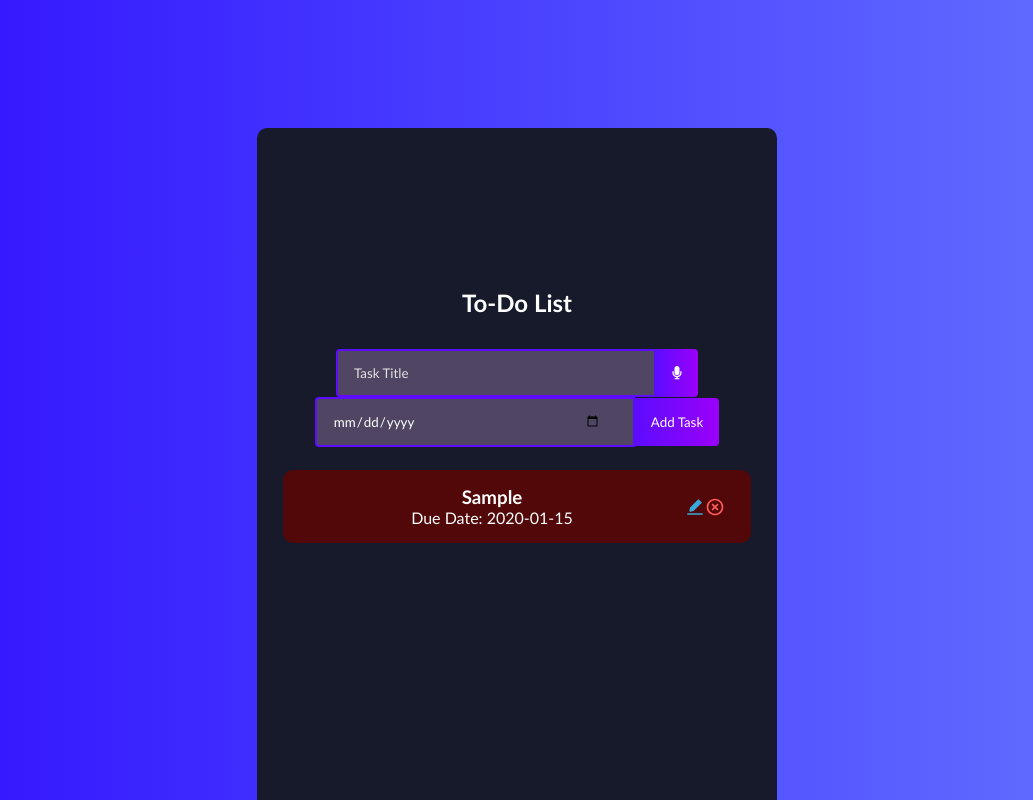
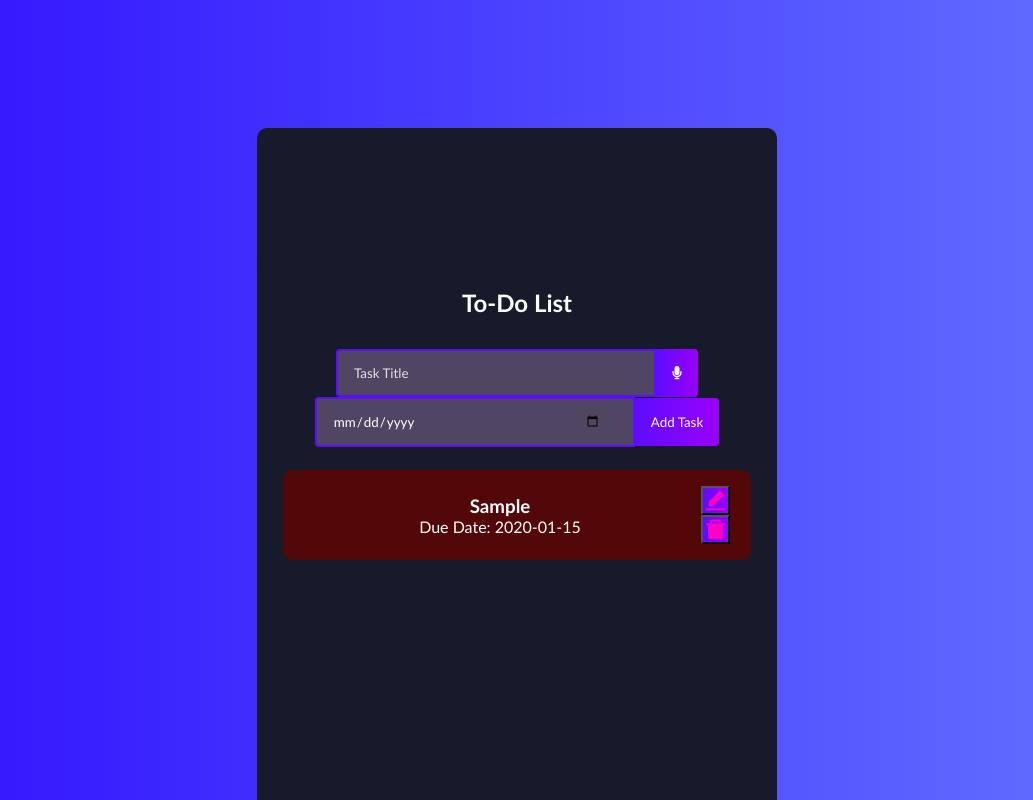
Before and after one commit to MUTInnovationLab/JUST-DO-IT, a React (Create React App) app: page / in a window 1280 px wide. Both pictures are taken after typing "Sample", "2020-01-15" into the empty fields and a click on the button "Add Task". Shown: the top 800 px of the page, without its empty margins (123-1156 px from the left). Built offline with nearby package versions, Linux system fonts and the light colour scheme.

Commit message:
icons update

```diff
--- a/src/App.css
+++ b/src/App.css
@@ -164,20 +164,26 @@ h1 {
 
 
 
-.icons {
+
+.delete-icon {
+  background: linear-gradient(90deg, rgba(93, 12, 255, 1) 0%, rgba(155, 0, 250, 1) 100%);
+  color: #ff00c8; /* Update the color for the delete icon */
+  cursor: pointer;
   display: flex;
   align-items: center;
-  margin-right: 10px;
+  margin-right: 5px;
+  font-size: 25px; /* Update the font size to change the icon size */
 }
 
-.delete-icon {
-  color: #ff5858; /* Update the color for the delete icon */
-  cursor: pointer;
-}
 
 .edit-icon {
-  color: #39a9db; /* Update the color for the edit icon */
+  background: linear-gradient(90deg, rgba(93, 12, 255, 1) 0%, rgba(155, 0, 250, 1) 100%);
+  color: #ff00c8; /* Update the color for the delete icon */
   cursor: pointer;
+  display: flex;
+  align-items: center;
+  margin-right: 5px;
+  font-size: 25px; /* Update the font size to change the icon size */
 }
 
 .task-content {
--- a/src/components/TaskItem.js
+++ b/src/components/TaskItem.js
@@ -1,6 +1,7 @@
 // TaskItem.js
 import React from 'react';
-import { RiCloseCircleLine } from 'react-icons/ri';
+import { AiFillDelete } from 'react-icons/ai';
+
 import { AiFillEdit } from 'react-icons/ai';
 
 const TaskItem = ({ task, deleteTask, editTask }) => {
@@ -19,16 +20,8 @@ const TaskItem = ({ task, deleteTask, editTask }) => {
         <p className="date">Due Date: {task.dueDate}</p>
       </div>
       <div className="icons">
-        <AiFillEdit
-          onClick={handleEdit}
-          className="edit-icon"
-          style={{ fontSize: '20px', cursor: 'pointer' }}
-        />
-        <RiCloseCircleLine
-          onClick={handleDelete}
-          className="delete-icon"
-          style={{ fontSize: '20px', cursor: 'pointer' }}
-        />
+        <button type="button" onClick={handleEdit} className="edit-icon" title="edit Task" ><AiFillEdit/></button>
+         <button type="button" onClick={handleDelete} className="delete-icon" title="Delete Task"><AiFillDelete/></button>
       </div>
     </div>
   );
```
